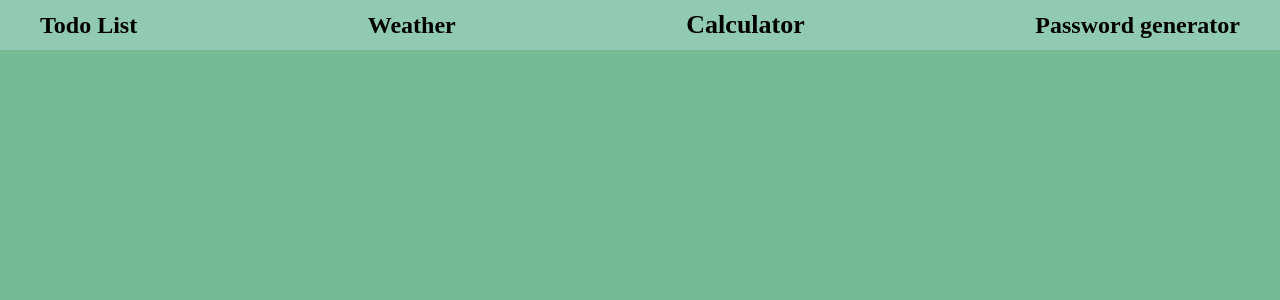
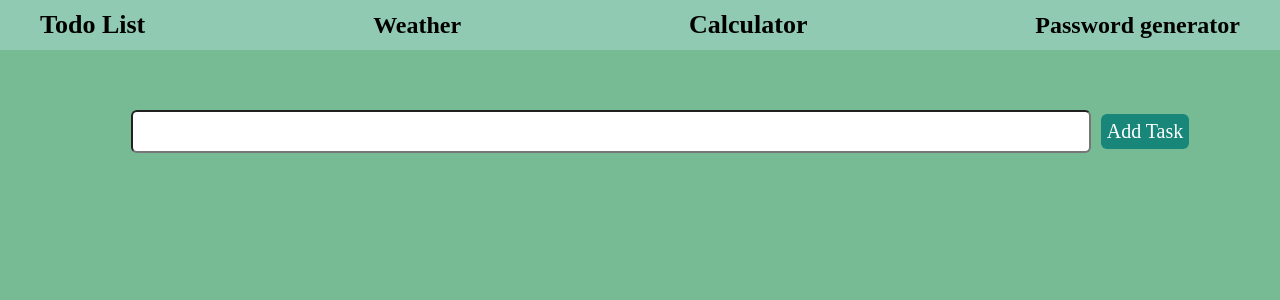
Before and after one commit to Koteykee/VueOrganizer, a Vue app: page /todolist in a window 1280 px wide. Shown: the top 300 px of the page. Built offline with nearby package versions, Linux system fonts and the light colour scheme; a web font is replaced by a local one.

Commit message:
TodoList Base

```diff
--- a/src/components/Header.vue
+++ b/src/components/Header.vue
@@ -1,7 +1,7 @@
 <template>
   <header>
     <nav class="nav-bar">
-      <h2>Todo List</h2>
+      <router-link to="/todolist" class="link">Todo List</router-link>
       <h2>Weather</h2>
       <router-link to="/calculator" class="link">Calculator</router-link>
       <h2>Password generator</h2>
--- /dev/null
+++ b/src/components/TodoList.vue
@@ -0,0 +1,103 @@
+<template>
+  <div class="todo-container">
+    <div class="todo-field">
+      <input type="text" v-model="task" maxlength="50" />
+      <button @click="addTask">Add Task</button>
+    </div>
+    <ul>
+      <li v-for="(task, index) in taskList" :key="index">
+        <div class="text-container">
+          <img src="../assets/icons/circle.svg" alt="." />
+          <p>{{ task }}</p>
+        </div>
+        <button @click="deleteTask(index)">
+          <img src="../assets/icons/delete.svg" alt="Delete" />
+        </button>
+      </li>
+    </ul>
+  </div>
+</template>
+
+<script setup>
+import { ref } from "vue";
+
+const task = ref("");
+const taskList = ref([]);
+
+const addTask = () => {
+  if (task.value.trim() === "") return;
+
+  taskList.value.push(task.value);
+  task.value = "";
+};
+
+const deleteTask = (index) => {
+  taskList.value = taskList.value.filter(
+    (task, indexTask) => index !== indexTask
+  );
+};
+</script>
+
+<style scoped>
+.todo-container {
+  width: 100%;
+  display: flex;
+  flex-direction: column;
+  justify-content: center;
+  align-items: center;
+  font-size: 24px;
+  margin: 20px;
+  gap: 10px;
+}
+
+.todo-field {
+  width: 100%;
+  display: flex;
+  justify-content: center;
+  align-items: center;
+  gap: 10px;
+}
+
+li {
+  margin: 10px;
+  display: flex;
+  align-items: center;
+  justify-content: space-between;
+  gap: 20px;
+}
+
+.text-container {
+  display: flex;
+  align-items: center;
+  gap: 10px;
+}
+
+input {
+  width: 80%;
+  font-size: 24px;
+  padding: 6px;
+  border-radius: 6px;
+}
+
+button {
+  display: flex;
+  align-items: center;
+  cursor: pointer;
+  font-size: 20px;
+  padding: 6px;
+  border: none;
+  border-radius: 6px;
+  background-color: rgb(24, 134, 121);
+  color: white;
+}
+
+button:hover {
+  background-color: #e49561;
+  transform: scale(1.05);
+}
+
+button:active {
+  transform: scale(0.98);
+  background-color: rgb(14, 113, 131);
+}
+</style>
--- a/src/components/Welcome.vue
+++ b/src/components/Welcome.vue
@@ -1,5 +1,7 @@
 <template>
-  <div><h1>Welcome!</h1></div>
+  <div>
+    <h1>Welcome!</h1>
+  </div>
 </template>
 
 <script setup></script>
--- a/src/router/index.js
+++ b/src/router/index.js
@@ -2,6 +2,7 @@ import { createRouter, createWebHistory } from "vue-router";
 
 import Welcome from "@/components/Welcome.vue";
 import Calculator from "@/components/Calculator.vue";
+import TodoList from "@/components/TodoList.vue";
 
 const router = createRouter({
   history: createWebHistory(import.meta.env.BASE_URL),
@@ -12,6 +13,11 @@ const router = createRouter({
       component: Welcome,
     },
     {
+      path: "/todolist",
+      name: "Todo List",
+      component: TodoList,
+    },
+    {
       path: "/calculator",
       name: "Calculator",
       component: Calculator,
```
Also changed, not shown: src/assets/icons/circle.svg (added), src/assets/icons/delete.svg (added).
